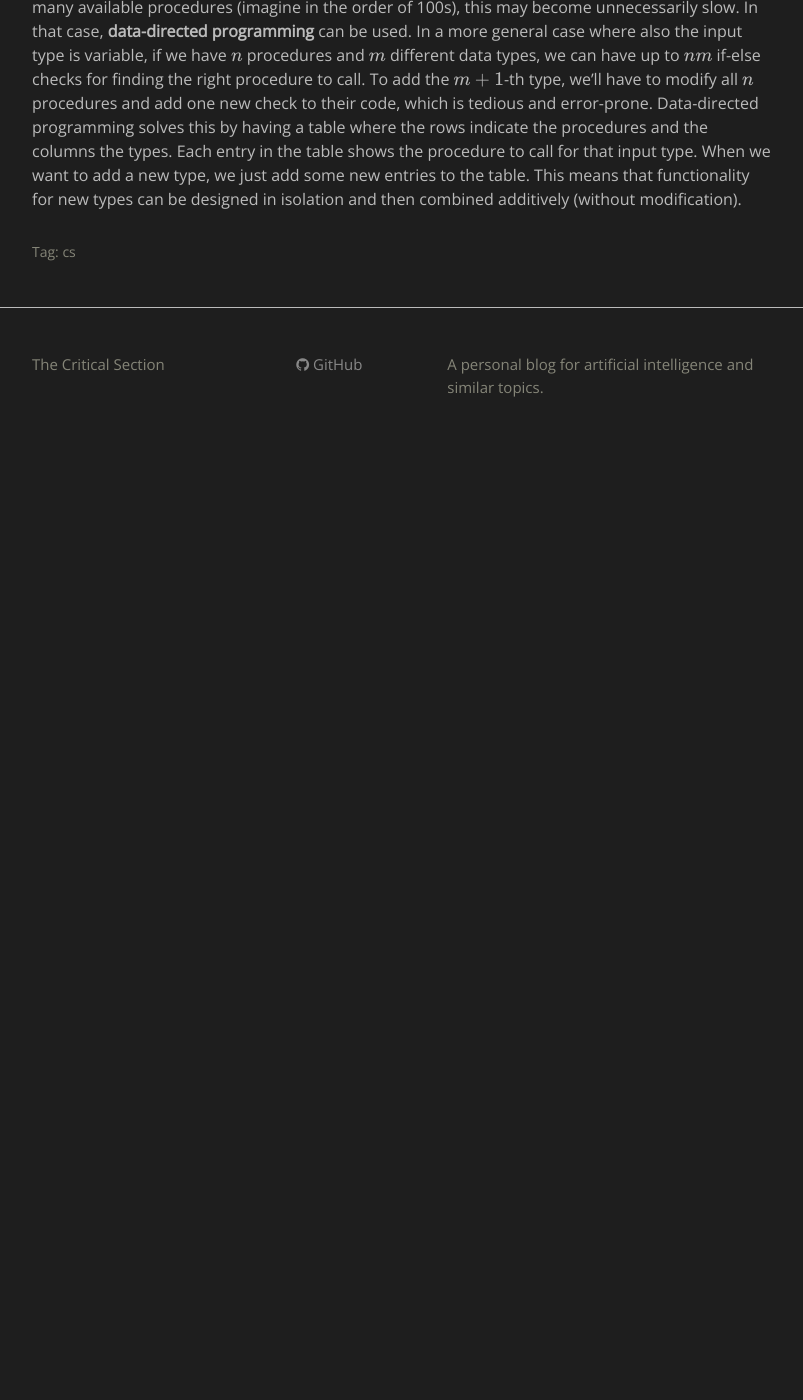
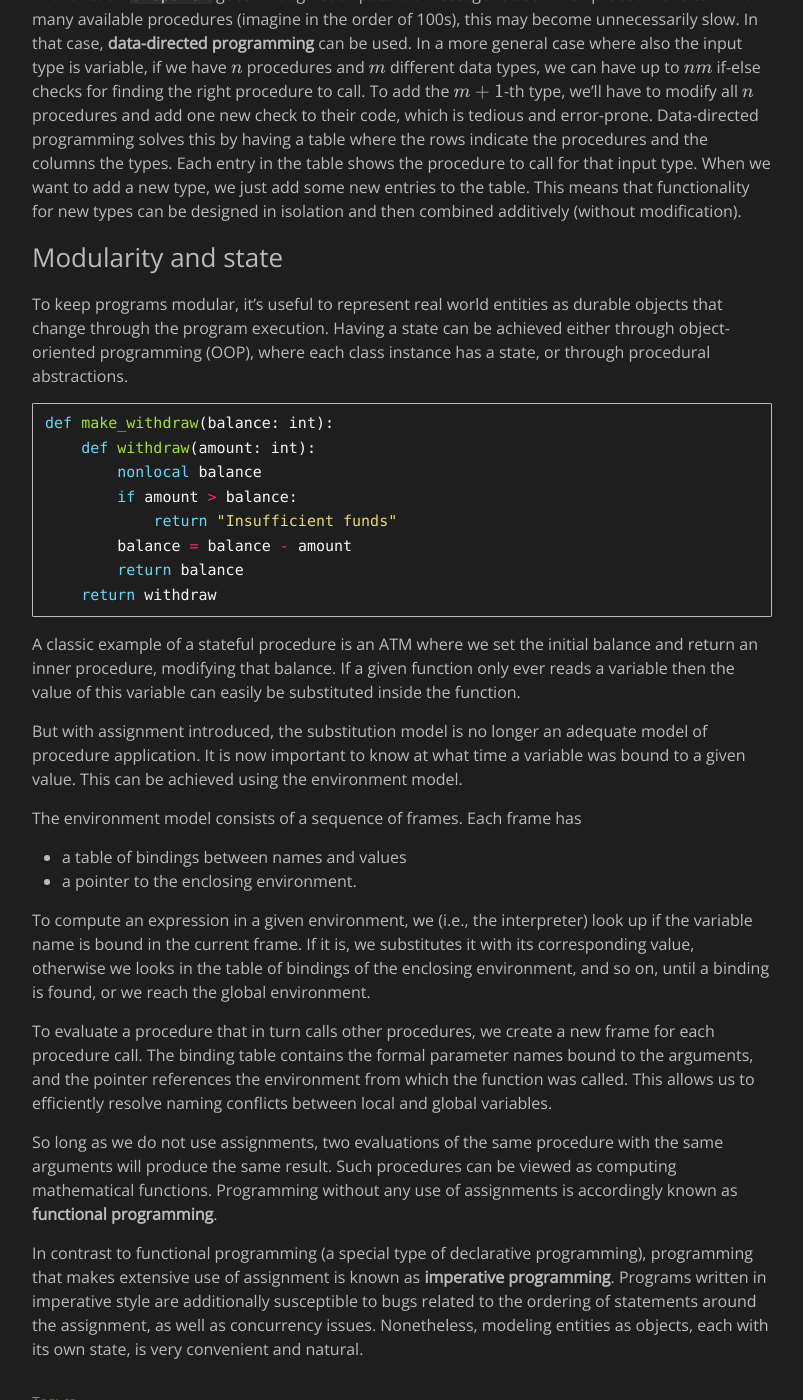
Before and after one commit to aceofgreens/aceofgreens.github.io, a Jekyll site: the page built from _posts/2022-07-08-structure_and_interpretation_of_computer_programs.md, in a window 1280 px wide and 1400 px high, scrolled down 4927 px. Shown: the whole window, without its empty margins (238-1041 px from the left). Built offline with Jekyll 4.4.1, drawn with Linux system fonts in a browser that asks for light colours; formulas are drawn with MathJax 3; before the commit the page ends 5385 px from its top, so only the background shows below that; some of the changed text lies outside the part shown.

Commit message:
First version of sicp post

````diff
--- a/_posts/2022-07-08-structure_and_interpretation_of_computer_programs.md
+++ b/_posts/2022-07-08-structure_and_interpretation_of_computer_programs.md
@@ -1,6 +1,6 @@
 ---
 layout: post
-title: Structure and Interpretation of Computer Programs
+title: Abstraction and State
 date: 2022-07-08 16:00:00 +0200
 tags: [cs]
 ---
@@ -16,15 +16,15 @@ Programming is about decomposing problems into smaller more manageable subproble
 
 The primitive expressions consist of primitive values and their types - integers, strings, floats - as well as any built-in operators. The means of combination are for example generic types like tuple and list, and the means of abstraction are features like being able to write custom procedures, classes, iterators, context managerts, and so on.
 
-These 3 mechanisms are conceptual, they define how the language will work in principle. But to actually implement a program and run it, an interpreter is needed. An interpreter is a program that carries out the computational processes defined in a given programming language. A program without an interpreter is just a mathematical description of objects and relationships. An interpreter allows us to evaluate this description to produce results.
+These 3 mechanisms are conceptual, they define how the language will work in principle. But to actually implement a program and run it, an **interpreter** is needed. An interpreter is a program that carries out the computational processes defined in a given programming language. A program without an interpreter is just a mathematical description of objects and relationships. An interpreter allows us to evaluate this description to produce results.
 
-Central to composition is the ability to name objects, which greatly facilitates programming and is a handy tool in managing the complexity of programs. Naming is simply a mapping between names as keys, and objects as values. This association requires the interpreter to have an **environment** - a memory storing these mappings. Whenever an expression is evaluated, its variables are replaced with their values using the current name-to-value mapping.
+Central to composition is the ability to name objects, which greatly facilitates programming and is a handy tool in managing the complexity of programs. Naming is simply a binding between names as keys, and objects as values. This association requires the interpreter to have an **environment** - a memory storing these bindings. Whenever an expression is evaluated, its variables are replaced with their values using the current name-to-value mapping.
 
-Along with naming, procedures are the basis of abstraction. They allow us to name a set of statements, possibly depending on any arguments, and execute them repeatedly. If a procedure does not have assignment statements, it can be evaluated easily using a substitution model, either *normal order* (fully expand and then reduce) or *applicative order* (evaluate the arguments and then apply). Procedures with assignment statements cannot be handled using simple substitution and require the more powerful *environment* model.
+Along with naming, procedures are the basis of abstraction. They allow us to name a set of statements and execute them repeatedly. If a procedure does not have assignment statements, it can be evaluated easily using a substitution model, either *normal order* (fully expand and then reduce) or *applicative order* (evaluate the arguments and then apply). Procedures with assignment statements cannot be handled using simple substitution and require the more powerful *environment* model.
 
 *Higher order procedures* are those procedures that take in or output other procedures. Some use-cases are:
 - In mathematics, to implement partial application, composition, fixed point finders, root finders, iterative improvement solvers,
-- In decorators, to modify an input procedure by adjusting its input or output before or after its execution,
+- with decorators, to modify an input procedure by adjusting its input or output before or after its execution,
 - In currying, to convert a function taking multiple arguments into a sequence of functions each taking one argument.
 
 We can implement currying in Python 3 as follows:
@@ -94,7 +94,7 @@ def create_pair(x, y) -> Callable:
             return y
     return get
 ```
-The code above uses an inner procedure to create the pair type. Similarly, one can use nested pairs where the second element points to another pair, to represent sequences - any compound data type supporting length and item selection functionality.
+The code above uses an inner procedure to create the pair type. Similarly, one can use nested pairs where the second element points to another pair. It is precisely this closure property, pairs of pointers being able to point to other pairs of pointers, which allows us to use pairs as building blocks in other compound data structures such as sequences - any compound data type supporting length and item selection functionality.
 
 Working with sequences is one of the most common cases exhibiting *conventional interfaces* - a design principle encouraging data formats shared across many modular components, which can be combined, composed, or otherwise mixed, in a succinct and natural way. For example, if we are working with sequences, a common interface for many of our functions might be that they take in a sequence and output a sequence. Since this format is shared among the various functions, they can be composed arbitrarily, much like in a pipeline. This is the main idea behind the `map`/`filter`/`reduce` higher-order procedures - starting with a sequence, we can apply various selection and transformation operations to process the lists.
 
@@ -134,8 +134,32 @@ def make_dict() -> Callable:
 ```
 The function `dispatch` goes through each possible message to see which procedure to call. With many available procedures (imagine in the order of 100s), this may become unnecessarily slow. In that case, **data-directed programming** can be used. In a more general case where also the input type is variable, if we have $n$ procedures and $m$ different data types, we can have up to $nm$ if-else checks for finding the right procedure to call. To add the $m+1$-th type, we'll have to modify all $n$ procedures and add one new check to their code, which is tedious and error-prone. Data-directed programming solves this by having a table where the rows indicate the procedures and the columns the types. Each entry in the table shows the procedure to call for that input type. When we want to add a new type, we just add some new entries to the table. This means that functionality for new types can be designed in isolation and then combined additively (without modification).
 
+### Modularity and state
+To keep programs modular, it's useful to represent real world entities as durable objects that change through the program execution. Having a state can be achieved either through object-oriented programming (OOP), where each class instance has a state, or through procedural abstractions.
 
+```python
+def make_withdraw(balance: int):
+    def withdraw(amount: int):
+        nonlocal balance
+        if amount > balance:
+            return "Insufficient funds"
+        balance = balance - amount
+        return balance
+    return withdraw
+```
 
-<!-- The major implementation cost of first-class procedures is that allowing procedures
-to be returned as values requires reserving storage for a procedure’s free variables even
-while the procedure is not executing. -->
+A classic example of a stateful procedure is an ATM where we set the initial balance and return an inner procedure, modifying that balance. If a given function only ever reads a variable then the value of this variable can easily be substituted inside the function.
+
+But with assignment introduced, the substitution model is no longer an adequate model of procedure application. It is now important to know at what time a variable was bound to a given value. This can be achieved using the environment model.
+
+The environment model consists of a sequence of frames. Each frame has
+- a table of bindings between names and values
+- a pointer to the enclosing environment.
+
+To compute an expression in a given environment, we (i.e., the interpreter) look up if the variable name is bound in the current frame. If it is, we substitutes it with its corresponding value, otherwise we looks in the table of bindings of the enclosing environment, and so on, until a binding is found, or we reach the global environment.
+
+To evaluate a procedure that in turn calls other procedures, we create a new frame for each procedure call.  The binding table contains the formal parameter names bound to the arguments, and the pointer references the environment from which the function was called. This allows us to efficiently resolve naming conflicts between local and global variables.
+
+So long as we do not use assignments, two evaluations of the same procedure with the same arguments will produce the same result. Such procedures can be viewed as computing mathematical functions. Programming without any use of assignments is accordingly known as **functional programming**.
+
+In contrast to functional programming (a special type of declarative programming), programming that makes extensive use of assignment is known as **imperative programming**. Programs written in imperative style are additionally susceptible to bugs related to the ordering of statements around the assignment, as well as concurrency issues. Nonetheless, modeling entities as objects, each with its own state, is very convenient and natural.
````
